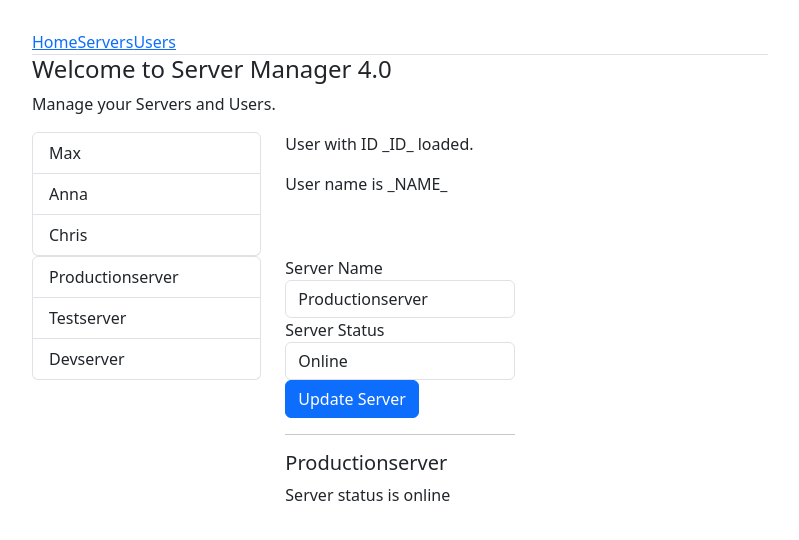
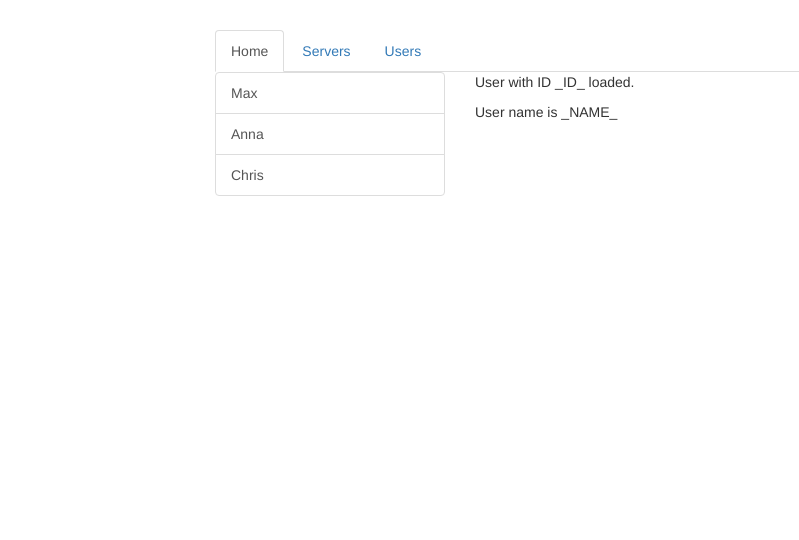
Before and after one commit to itsmahdi62/routing-exercise, an Angular app: page /users in a window 1280 px wide. Shown: the top 540 px of the page, without its empty margins (50-849 px from the left). Built offline with nearby package versions, Linux system fonts and the light colour scheme.

Commit message:
Add routes to the project

```diff
--- a/package.json
+++ b/package.json
@@ -18,7 +18,7 @@
     "@angular/platform-browser": "^16.2.0",
     "@angular/platform-browser-dynamic": "^16.2.0",
     "@angular/router": "^16.2.0",
-    "bootstrap": "^5.3.1",
+    "bootstrap": "^3.4.1",
     "rxjs": "~7.8.0",
     "tslib": "^2.3.0",
     "zone.js": "~0.13.0"
--- a/src/app/app.component.html
+++ b/src/app/app.component.html
@@ -10,17 +10,8 @@
   </div>
   <div class="row">
     <div class="col-xs-12 col-sm-10 col-md-8 col-sm-offset-1 col-md-offset-2">
-      <app-home></app-home>
+      <router-outlet></router-outlet>
     </div>
   </div>
-  <div class="row">
-    <div class="col-xs-12 col-sm-10 col-md-8 col-sm-offset-1 col-md-offset-2">
-      <app-users></app-users>
-    </div>
-  </div>
-  <div class="row">
-    <div class="col-xs-12 col-sm-10 col-md-8 col-sm-offset-1 col-md-offset-2">
-      <app-servers></app-servers>
-    </div>
-  </div>
+
 </div>
--- a/src/app/app.module.ts
+++ b/src/app/app.module.ts
@@ -1,7 +1,6 @@
 import { BrowserModule } from '@angular/platform-browser';
 import { NgModule } from '@angular/core';
 import { FormsModule } from '@angular/forms';
-
 
 import { AppComponent } from './app.component';
 import { HomeComponent } from './home/home.component';
@@ -11,6 +10,13 @@ import { UserComponent } from './users/user/user.component';
 import { EditServerComponent } from './servers/edit-server/edit-server.component';
 import { ServerComponent } from './servers/server/server.component';
 import { ServersService } from './servers/servers.service';
+import { Router, RouterModule } from '@angular/router';
+
+const appRouts : Router | any = [
+  {path : '' , component : HomeComponent},
+  {path : 'servers' ,component : ServerComponent} ,
+  {path : 'users'  , component : UsersComponent}
+]
 
 @NgModule({
   declarations: [
@@ -25,6 +31,7 @@ import { ServersService } from './servers/servers.service';
   imports: [
     BrowserModule,
     FormsModule,
+    RouterModule.forRoot(appRouts)
   ],
   providers: [ServersService],
   bootstrap: [AppComponent]
```
Also changed, not shown: src/app/app-routing.module.ts (+6 -1 lines), 2 other files (tests, documents, lock files or other folders).
